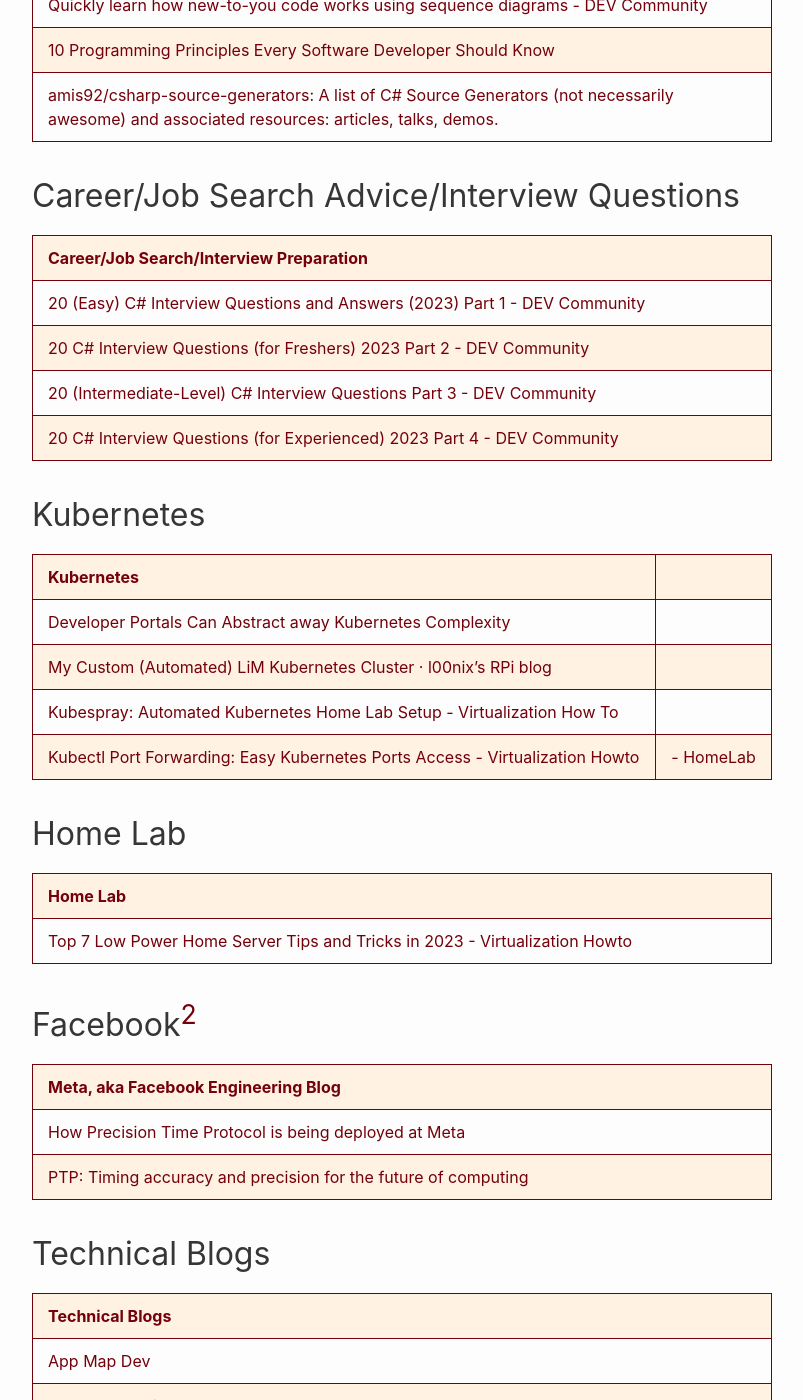
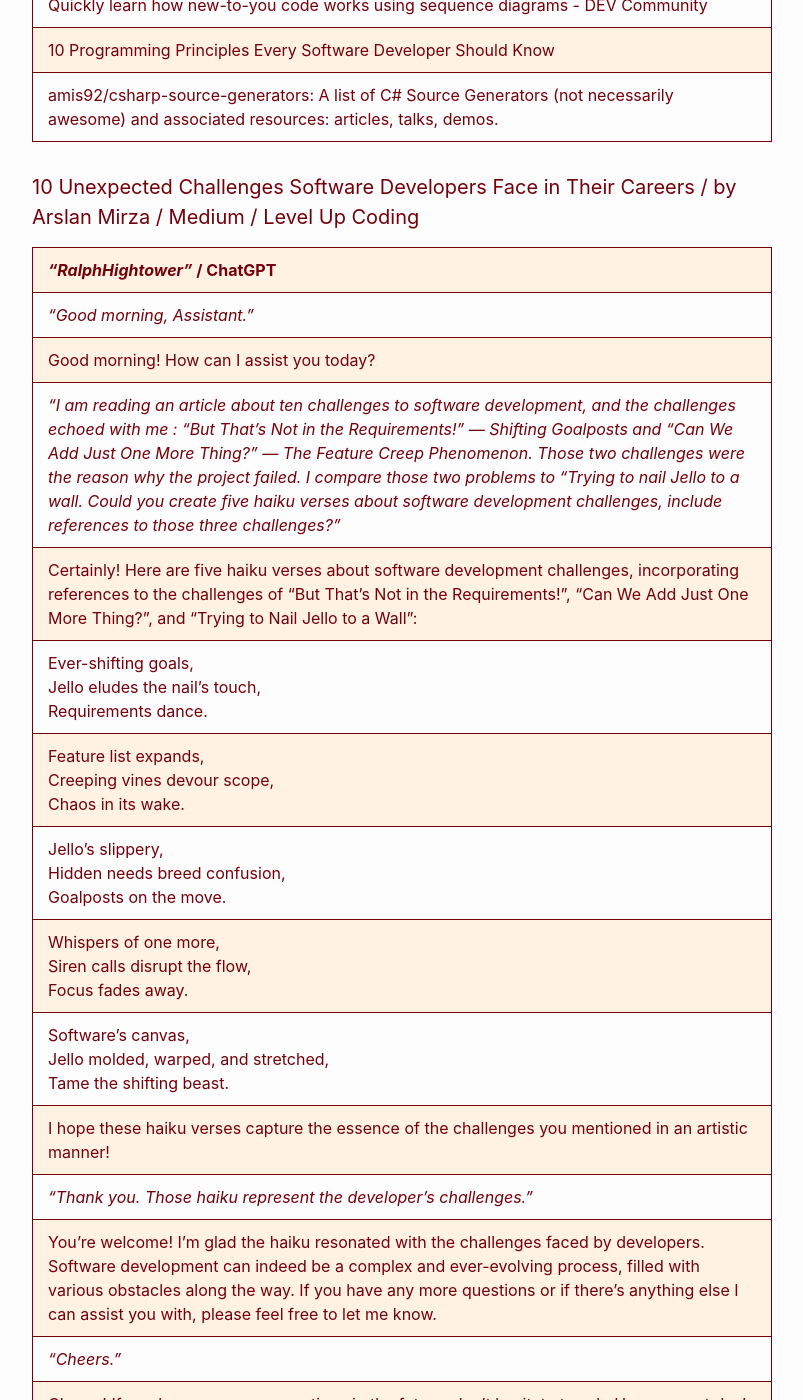
Before and after one commit to RalphHightower/RalphHightower, a Jekyll site: the page built from ProgrammingArticles.md, in a window 1280 px wide and 1400 px high, scrolled down 1784 px. Shown: the whole window, without its empty margins (238-1041 px from the left). Built offline with Jekyll 4.4.1, drawn with Linux system fonts in a browser that asks for light colours; our own code applies the rules of GitHub Pages for plain Markdown files; some of the changed text lies outside the part shown.

Commit message:
docs: (extended description)

```diff
--- a/ProgrammingArticles.md
+++ b/ProgrammingArticles.md
@@ -29,6 +29,25 @@
 |[10 Programming Principles Every Software Developer Should Know](https://blog.ossph.org/programming-principles-every-developer-should-know/ )|
 | [amis92/csharp-source-generators: A list of C# Source Generators (not necessarily awesome) and associated resources: articles, talks, demos.](https://github.com/amis92/csharp-source-generators ) |
 
+#### [10 Unexpected Challenges Software Developers Face in Their Careers / by Arslan Mirza / Medium / Level Up Coding](https://levelup.gitconnected.com/10-unexpected-challenges-software-developers-face-in-their-careers-3f4533d1b1c3 )
+
+| *"RalphHightower"* / [ChatGPT](https://chat.open.ai/) |
+|----|
+| *"Good morning, Assistant."* |
+|Good morning! How can I assist you today? |
+| *"I am reading an article about ten challenges to software development, and the challenges echoed with me : “But That’s Not in the Requirements!” — Shifting Goalposts and “Can We Add Just One More Thing?” — The Feature Creep Phenomenon. Those two challenges were the reason why the project failed. I compare those two problems to "Trying to nail Jello to a wall. Could you create five haiku verses about software development challenges, include references to those three challenges?"* |
+|Certainly! Here are five haiku verses about software development challenges, incorporating references to the challenges of "But That's Not in the Requirements!", "Can We Add Just One More Thing?", and "Trying to Nail Jello to a Wall":|
+|Ever-shifting goals,<br>Jello eludes the nail's touch,<br>Requirements dance.|
+|Feature list expands,<br>Creeping vines devour scope,<br>Chaos in its wake.|
+|Jello's slippery,<br>Hidden needs breed confusion,<br>Goalposts on the move.|
+|Whispers of one more,<br>Siren calls disrupt the flow,<br>Focus fades away.|
+|Software's canvas,<br>Jello molded, warped, and stretched,<br>Tame the shifting beast.|
+|I hope these haiku verses capture the essence of the challenges you mentioned in an artistic manner!|
+| *"Thank you. Those haiku represent the developer's challenges."* |
+| You're welcome! I'm glad the haiku resonated with the challenges faced by developers. Software development can indeed be a complex and ever-evolving process, filled with various obstacles along the way. If you have any more questions or if there's anything else I can assist you with, please feel free to let me know.|
+| *"Cheers."* |
+|Cheers! If you have any more questions in the future, don't hesitate to ask. Have a great day!|
+
 ## Career/Job Search Advice/Interview Questions
 
 | Career/Job Search/Interview Preparation |
@@ -46,13 +65,7 @@
 | [My Custom (Automated) LiM Kubernetes Cluster · l00nix's RPi blog](https://rpi.loonix.ca/lim-cluster-set-up/ ) |
 |[Kubespray: Automated Kubernetes Home Lab Setup - Virtualization How To](https://www.virtualizationhowto.com/2023/05/kubespray-automated-kubernetes-home-lab-setup/ )|
 | [Kubectl Port Forwarding: Easy Kubernetes Ports Access - Virtualization Howto](https://www.virtualizationhowto.com/2023/06/kubectl-port-forwarding-easy-kubernetes-ports-access/ ) |  - HomeLab
-
-## Home Lab
-
-| Home Lab |
-|---|
-| [Top 7 Low Power Home Server Tips and Tricks in 2023 - Virtualization Howto](https://www.virtualizationhowto.com/2023/06/top-7-low-power-home-server-tips-and-tricks-in-2023/ ) |
-
+| [kelseyhightower (Kelsey Hightower)](https://github.com/kelseyhightower ) |
 
 ## Facebook[^2]
 
```
